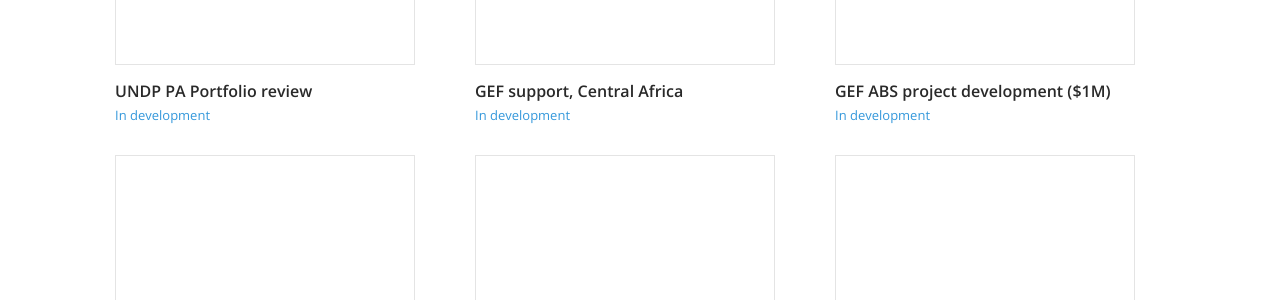
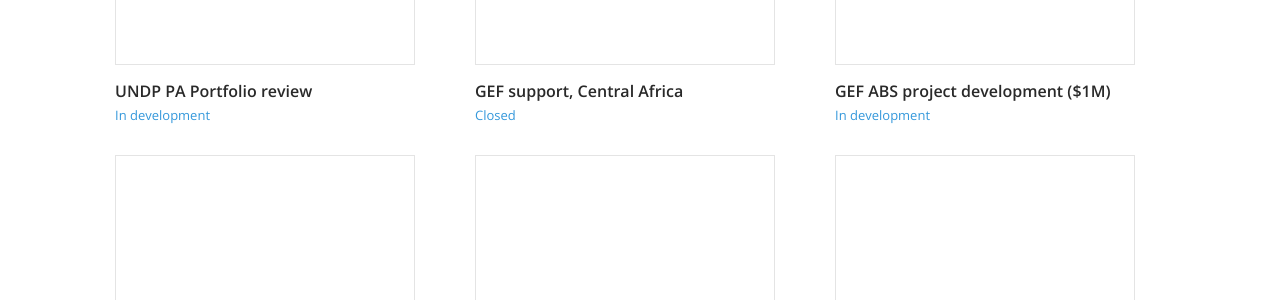
Before and after one commit to Peoplesized/peoplesizedcom, a Jekyll site: the page built from index.html, in a window 1280 px wide. Shown: the part 1124-1424 px from the top of the page. Built offline with Jekyll 4.4.1, drawn with Linux system fonts in a browser that asks for light colours; nearby versions of some CDN libraries.

Commit message:
close congo

```diff
--- a/_posts/2015-09-24-gef-support-4m-central-africa.md
+++ b/_posts/2015-09-24-gef-support-4m-central-africa.md
@@ -1,7 +1,7 @@
 ---
 layout: post
 published: true
-status: In development
+status: Closed
 dateCompleted: "2015-09-23"
 imageUrl: 085f9bf0_zxlch5.png
 website: ""
```
